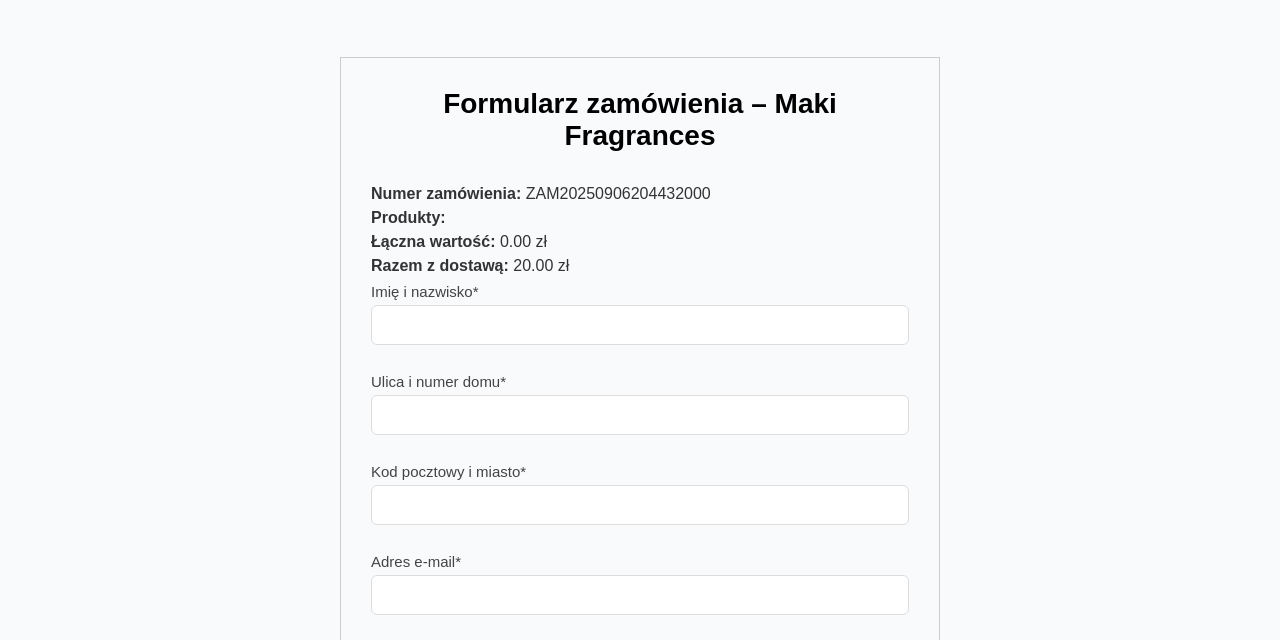
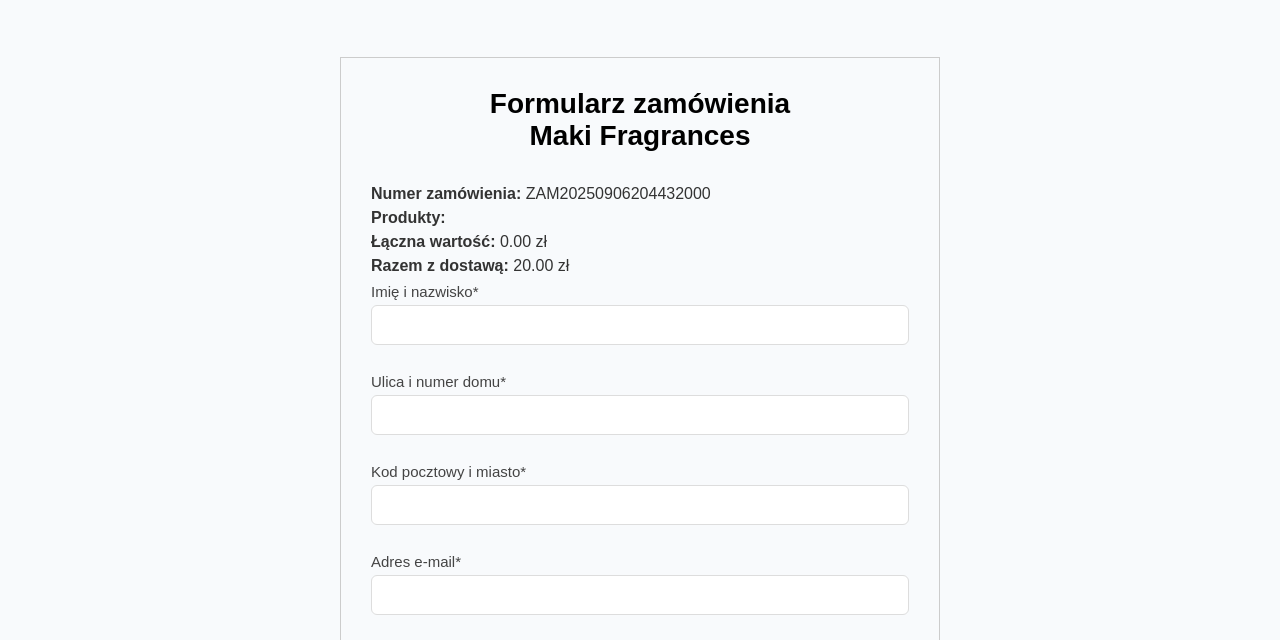
Before and after one commit to Frostbitexx/MakiFragrances, a plain HTML site: page checkout.html in a window 1280 px wide. Shown: the part 93-733 px from the top of the page. Drawn offline with Linux system fonts and the light colour scheme.

Commit message:
poprawa logiki checkout

```diff
--- a/checkout.html
+++ b/checkout.html
@@ -86,7 +86,7 @@
 
 <div class="checkout-container">
     <form id="orderForm">
-<h1>Formularz zamówienia – Maki Fragrances</h1>
+<h1>Formularz zamówienia <br> Maki Fragrances</h1>
 
   <!-- Ukryte pola przekazywane z koszyka -->
   <input type="hidden" name="orderNumber" id="orderNumberInput">
```
